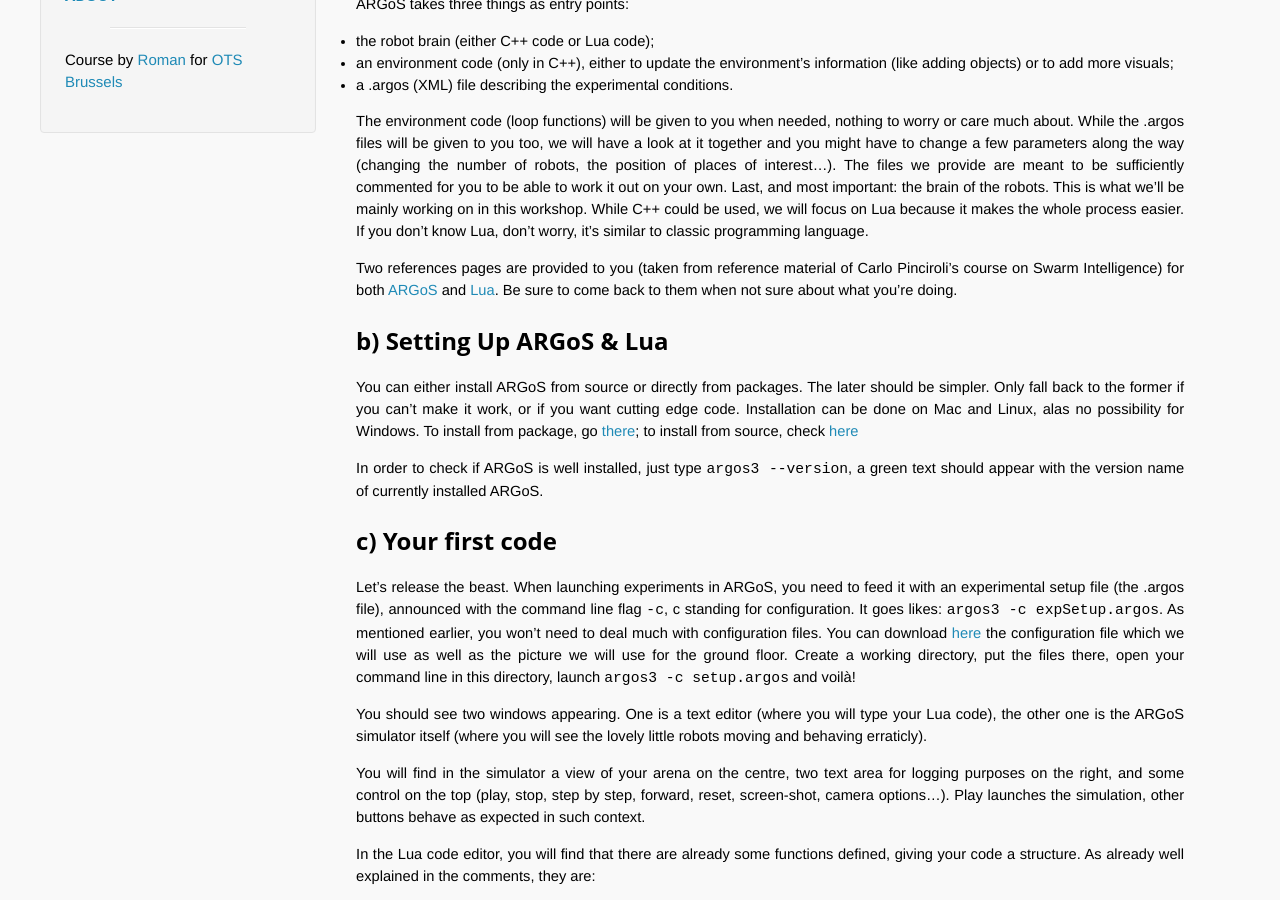
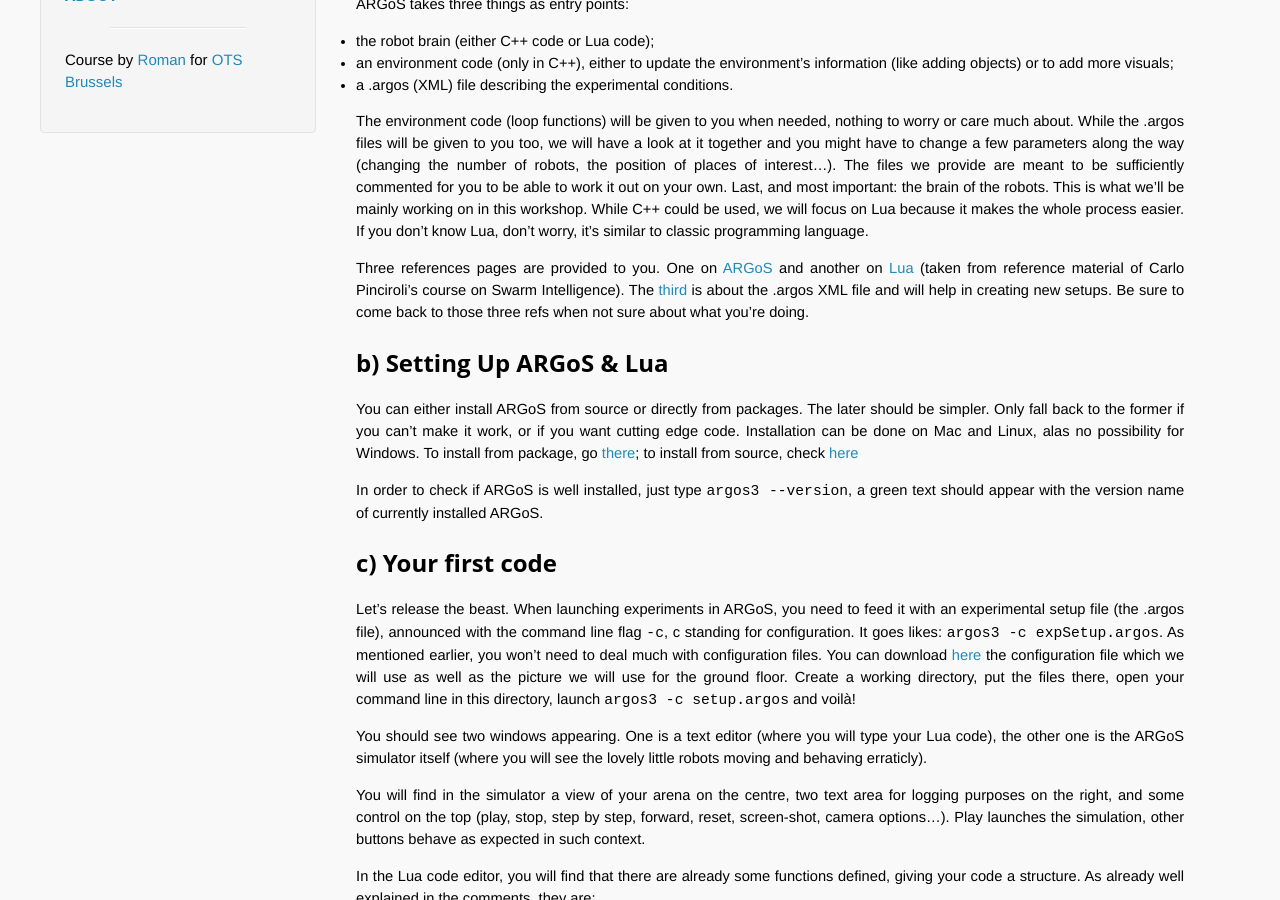
Before and after one commit to OpenTechSchool-Brussels/AI-for-robots-and-swarms, a Jekyll site: the page built from Setting-up.markdown, in a window 1280 px wide and 900 px high, scrolled down 453 px. Built offline with Jekyll 4.4.1, drawn with Linux system fonts in a browser that asks for light colours; Markdown is read by kramdown in place of the engine named in the settings.

Commit message:
Update Setting-up.markdown

```diff
--- a/Setting-up.markdown
+++ b/Setting-up.markdown
@@ -17,7 +17,7 @@
 
 The environment code (loop functions) will be given to you when needed, nothing to worry or care much about. While the .argos files will be given to you too, we will have a look at it together and you might have to change a few parameters along the way (changing the number of robots, the position of places of interest...). The files we provide are meant to be sufficiently commented for you to be able to work it out on your own. Last, and most important: the brain of the robots. This is what we'll be mainly working on in this workshop. While C++ could be used, we will focus on Lua because it makes the whole process easier. If you don't know Lua, don't worry, it's similar to classic programming language.
 
-Two references pages are provided to you (taken from reference material of Carlo Pinciroli's course on Swarm Intelligence) for both [ARGoS](./ref_argos.html) and [Lua](./ref_lua.html). Be sure to come back to them when not sure about what you're doing.
+Three references pages are provided to you. One on [ARGoS](./ref_argos.html) and another on [Lua](./ref_lua.html) (taken from reference material of Carlo Pinciroli's course on Swarm Intelligence). The [third](./ref_setup.html) is about the .argos XML file and will help in creating new setups. Be sure to come back to those three refs when not sure about what you're doing.
 
 ##b) Setting Up ARGoS & Lua
 You can either install ARGoS from source or directly from packages. The later should be simpler. Only fall back to the former if you can't make it work, or if you want cutting edge code. Installation can be done on Mac and Linux, alas no possibility for Windows. To install from package, go [there](http://www.argos-sim.info/core.php); to install from source, check [here](https://github.com/ilpincy/argos3/)
```
